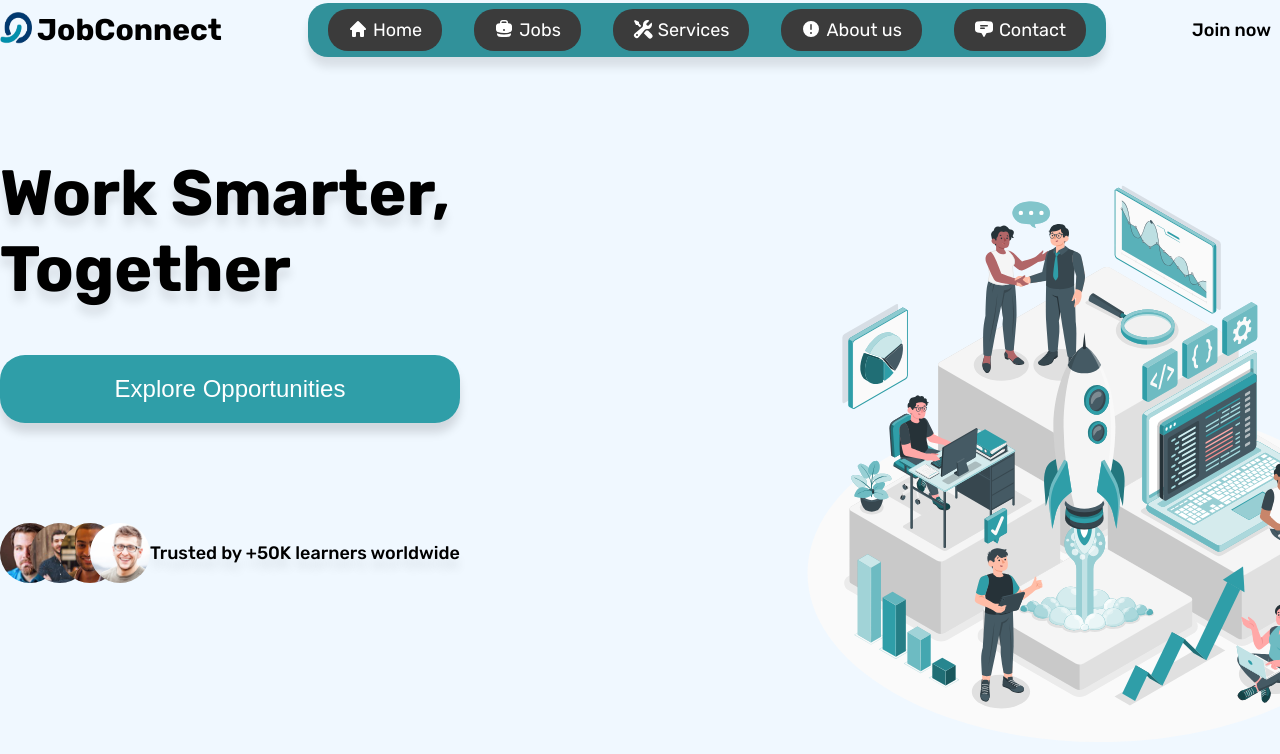
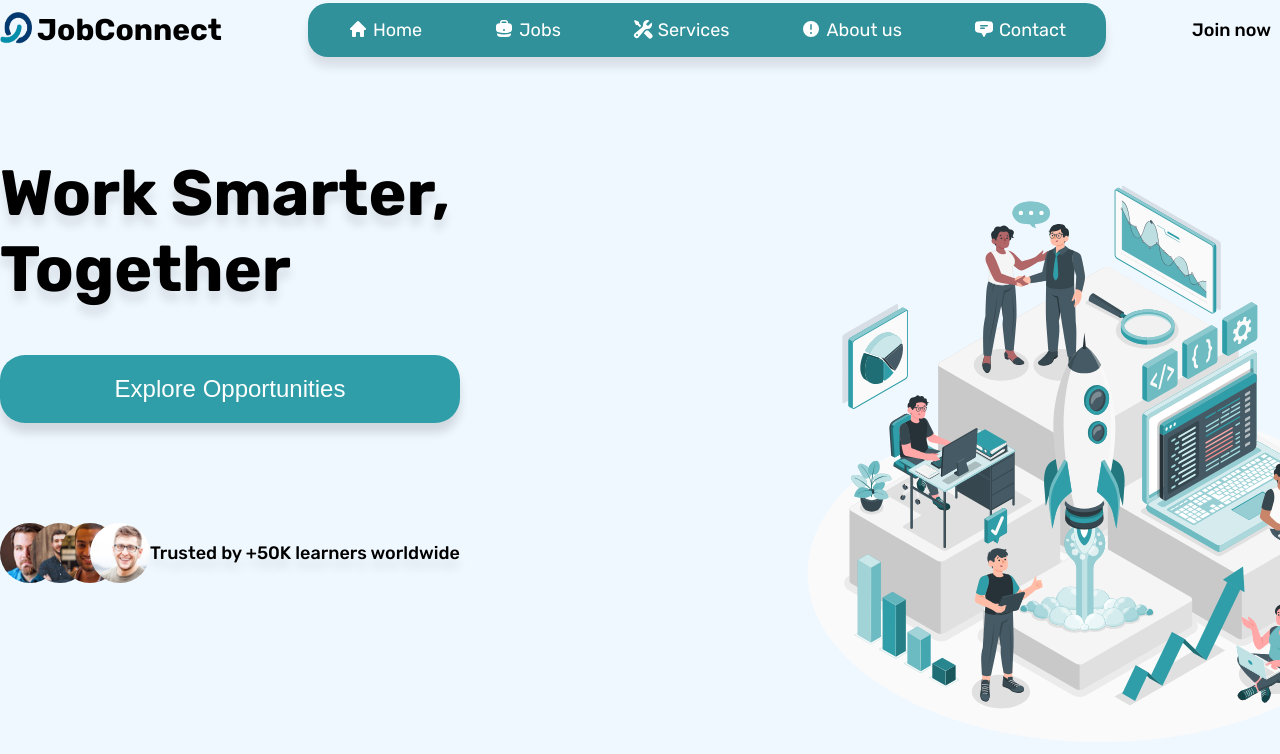
Before and after one commit to MazenMDev/internship-job-portal, a PHP site: page /pages/landing.html in a window 1280 px wide; the page is wider, and only the part inside the window is pictured. Shown: the top 754 px of that part. Run offline with PHP 8.4, Linux system fonts and the light colour scheme.

Commit message:
edited nav bar

```diff
--- a/assets/css/landing.css
+++ b/assets/css/landing.css
@@ -74,14 +74,14 @@ body {
   font-size: 18px;
   gap: 5px;
 
-  background-color: rgb(59, 59, 59);
+  background-color: #31919a;
   padding: 10px 20px;
   border-radius: 20px;
   transition: all 0.2s ease-in-out;
 }
 
 .mid-nav a:hover {
-  background-color: aliceblue;
+  background-color: #31919a;
   color: black;
   transform: translateY(-2px);
 }
```
